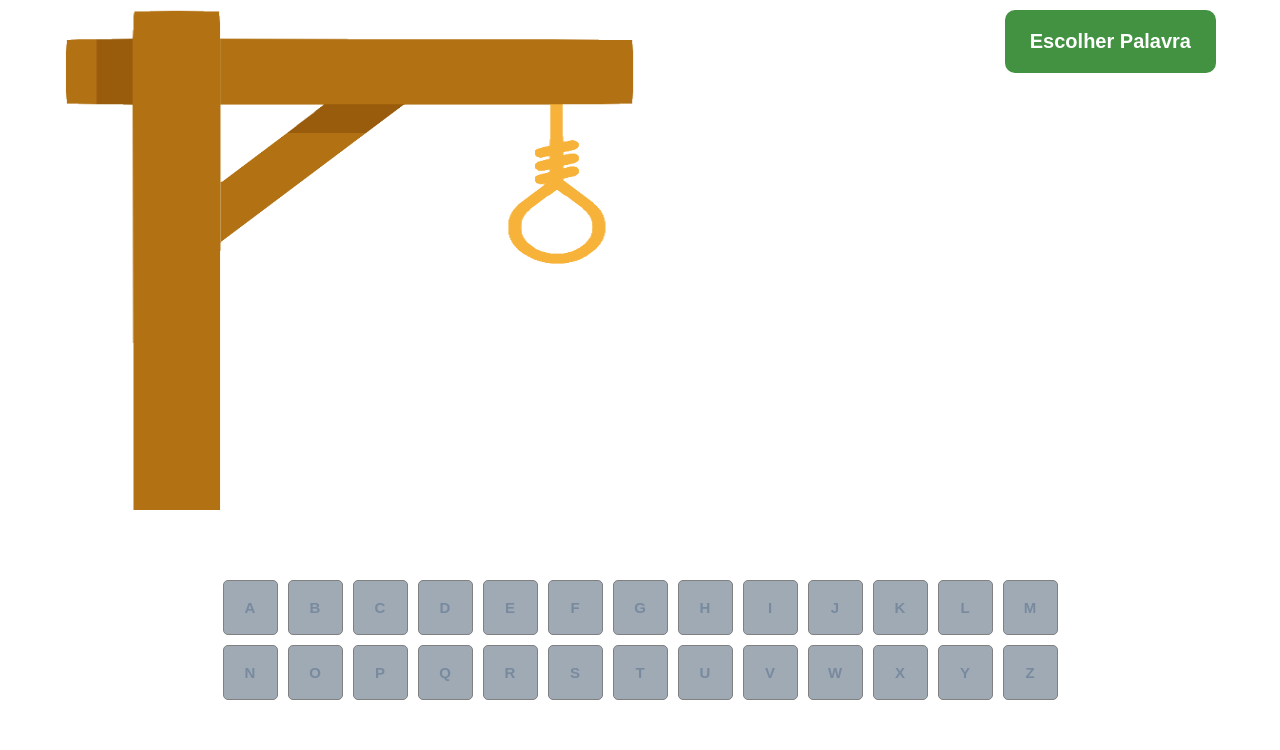
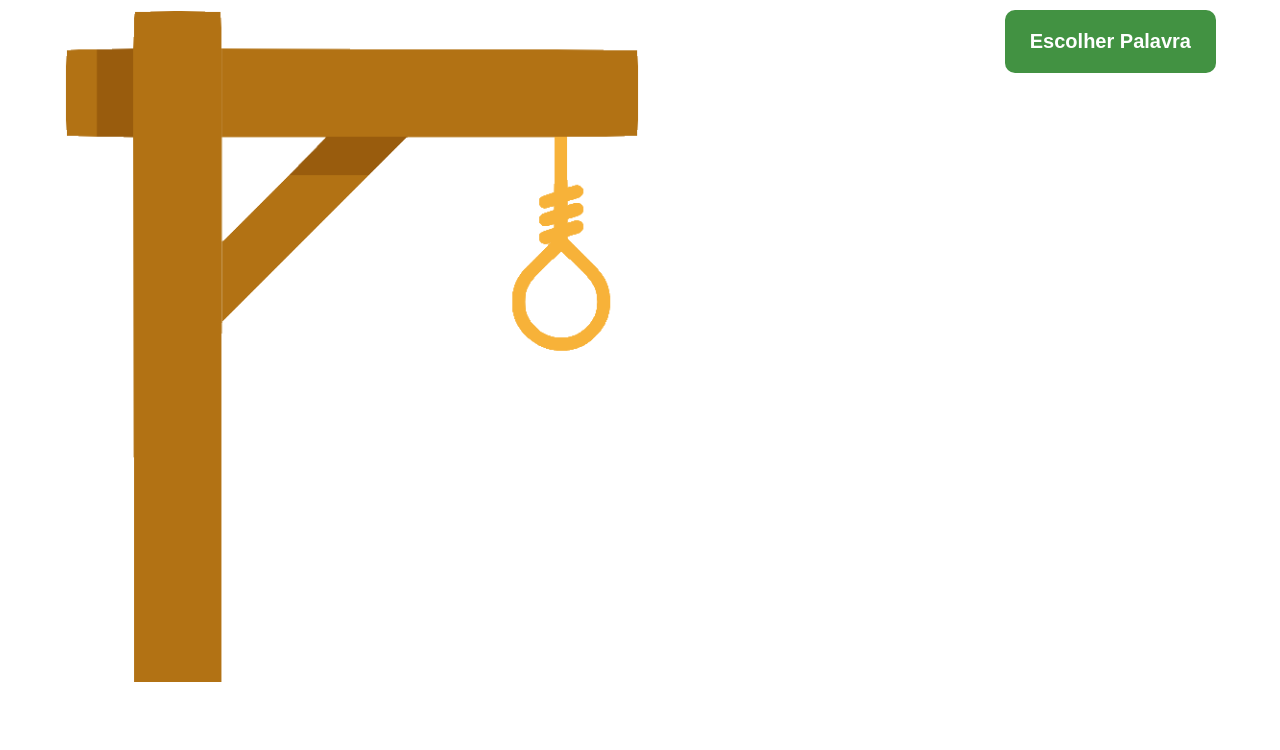
Before and after one commit to JuliaFLacerda/Forca, a React (Create React App) app: page / in a window 1280 px wide. Shown: the top 750 px of the page. Built offline with nearby package versions, Linux system fonts and the light colour scheme.

Commit message:
teste ajustes finos 4

```diff
--- a/src/style.css
+++ b/src/style.css
@@ -110,7 +110,7 @@ button{
 
 img{
     width: 50%;
-    height: 500px;
+
 }
 
 .escolherepalavra{
```
